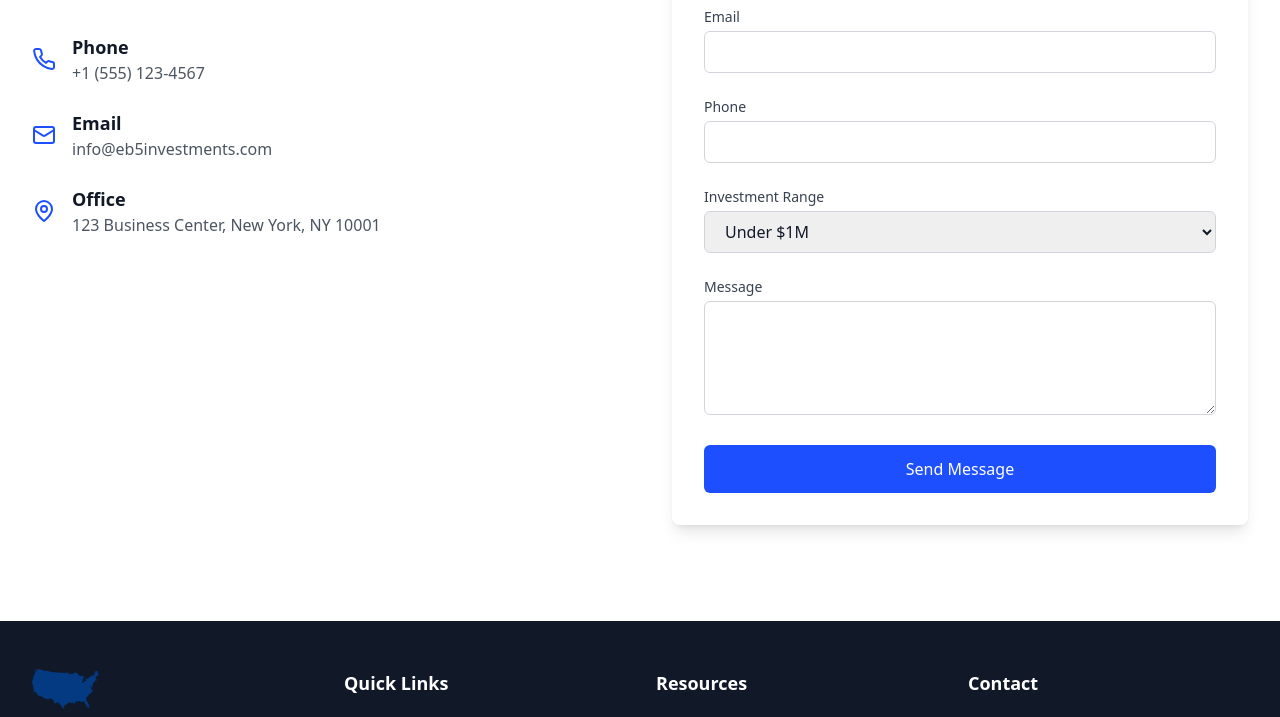
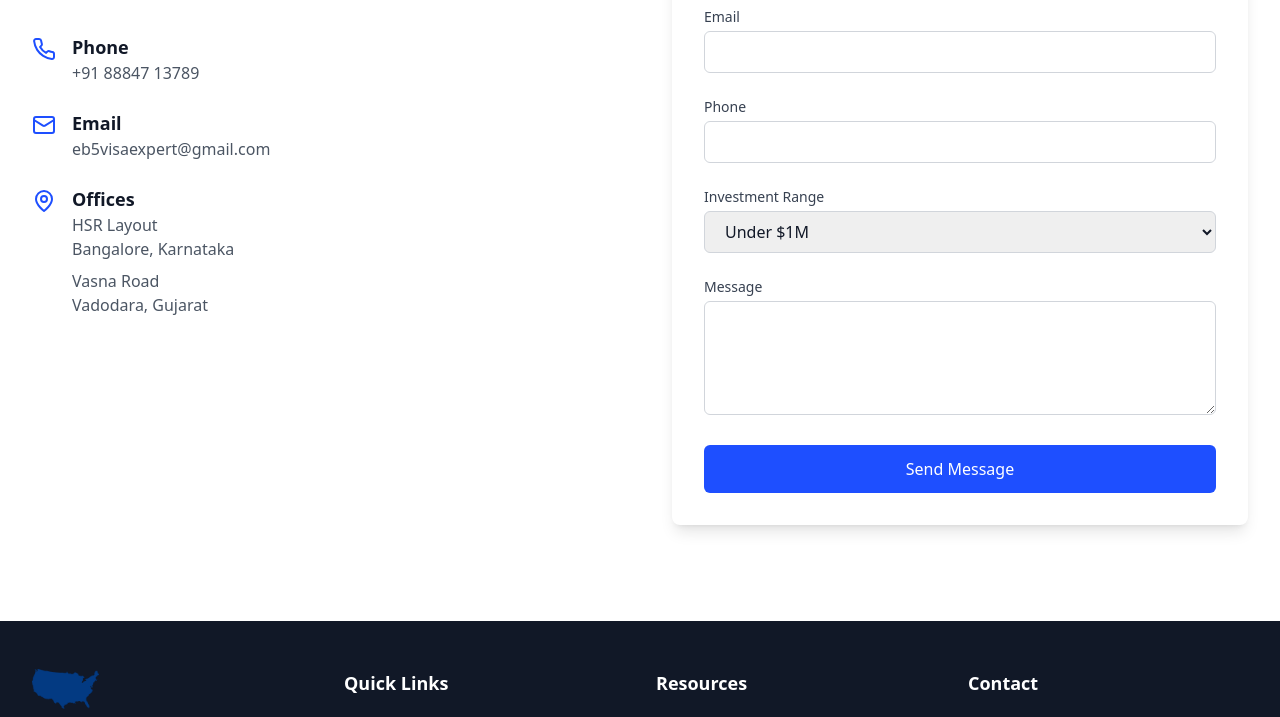
Before and after one commit to uxsm20/eb5-website, a React (Vite) app: page / in a window 1280 px wide. Shown: the part 3415-4132 px from the top of the page. Built offline with nearby package versions, Linux system fonts and the light colour scheme.

Commit message:
Update: Simplified address format in Footer and Contact components

```diff
--- a/src/components/Contact.tsx
+++ b/src/components/Contact.tsx
@@ -34,27 +34,30 @@ const Contact = () => {
             </p>
 
             <div className="space-y-6">
-              <div className="flex items-center">
-                <Phone className="h-6 w-6 text-primary-600 mr-4" />
+              <div className="flex items-start">
+                <Phone className="h-6 w-6 text-primary-600 mr-4 mt-1" />
                 <div>
                   <h3 className="text-lg font-semibold">Phone</h3>
-                  <p className="text-gray-600">+1 (555) 123-4567</p>
+                  <p className="text-gray-600">+91 88847 13789</p>
                 </div>
               </div>
 
-              <div className="flex items-center">
-                <Mail className="h-6 w-6 text-primary-600 mr-4" />
+              <div className="flex items-start">
+                <Mail className="h-6 w-6 text-primary-600 mr-4 mt-1" />
                 <div>
                   <h3 className="text-lg font-semibold">Email</h3>
-                  <p className="text-gray-600">info@eb5investments.com</p>
+                  <p className="text-gray-600">eb5visaexpert@gmail.com</p>
                 </div>
               </div>
 
-              <div className="flex items-center">
-                <MapPin className="h-6 w-6 text-primary-600 mr-4" />
+              <div className="flex items-start">
+                <MapPin className="h-6 w-6 text-primary-600 mr-4 mt-1" />
                 <div>
-                  <h3 className="text-lg font-semibold">Office</h3>
-                  <p className="text-gray-600">123 Business Center, New York, NY 10001</p>
+                  <h3 className="text-lg font-semibold">Offices</h3>
+                  <div className="space-y-2">
+                    <p className="text-gray-600">HSR Layout<br />Bangalore, Karnataka</p>
+                    <p className="text-gray-600">Vasna Road<br />Vadodara, Gujarat</p>
+                  </div>
                 </div>
               </div>
             </div>
--- a/src/components/Footer.tsx
+++ b/src/components/Footer.tsx
@@ -47,12 +47,10 @@ const Footer = () => {
             <h3 className="text-lg font-semibold mb-4">Contact</h3>
             <ul className="space-y-4">
               <li>
-                <p className="text-gray-400">HSR Layout</p>
-                <p className="text-gray-400">Bangalore, Karnataka</p>
+                <p className="text-gray-400">HSR Layout, Bangalore, Karnataka</p>
               </li>
               <li>
-                <p className="text-gray-400">Vasna Road</p>
-                <p className="text-gray-400">Vadodara, Gujarat</p>
+                <p className="text-gray-400">Vasna Road, Vadodara, Gujarat</p>
               </li>
               <li className="text-gray-400">+91 88847 13789</li>
               <li className="text-gray-400">eb5visaexpert@gmail.com</li>
```
